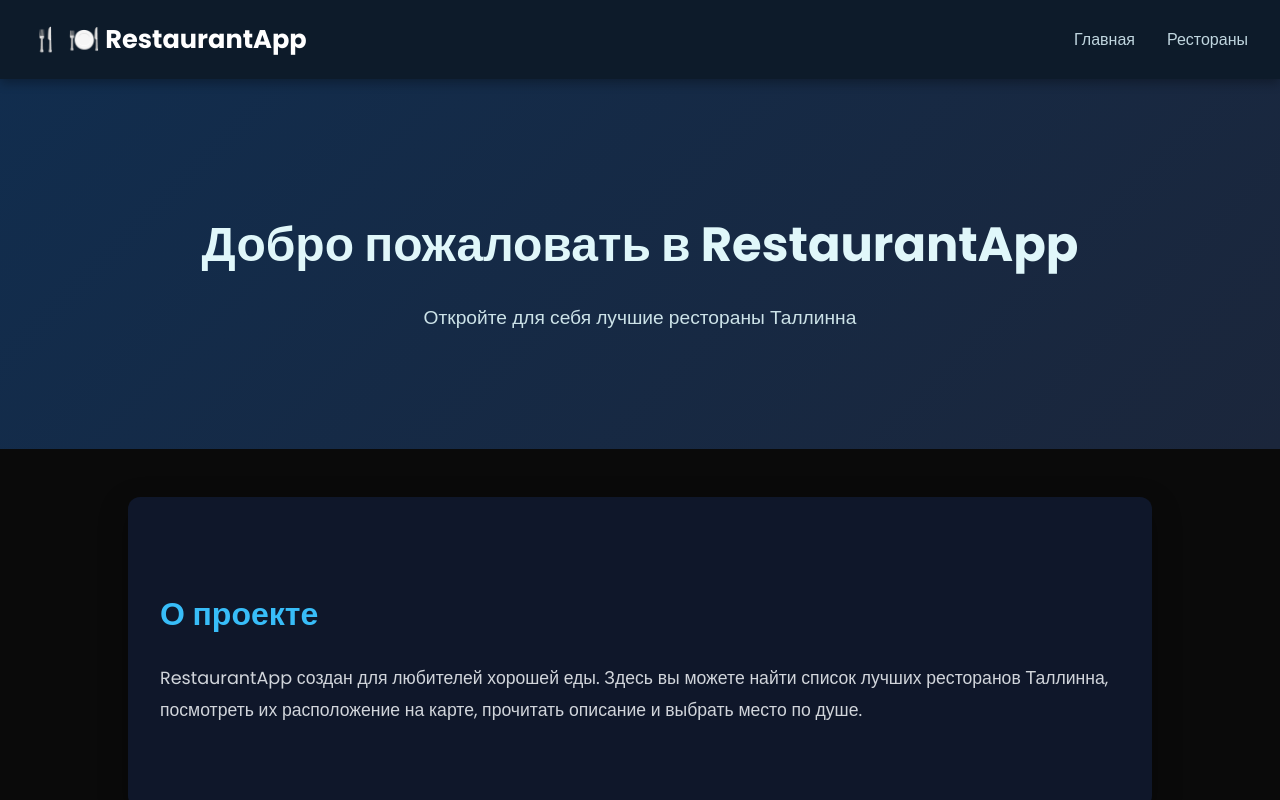
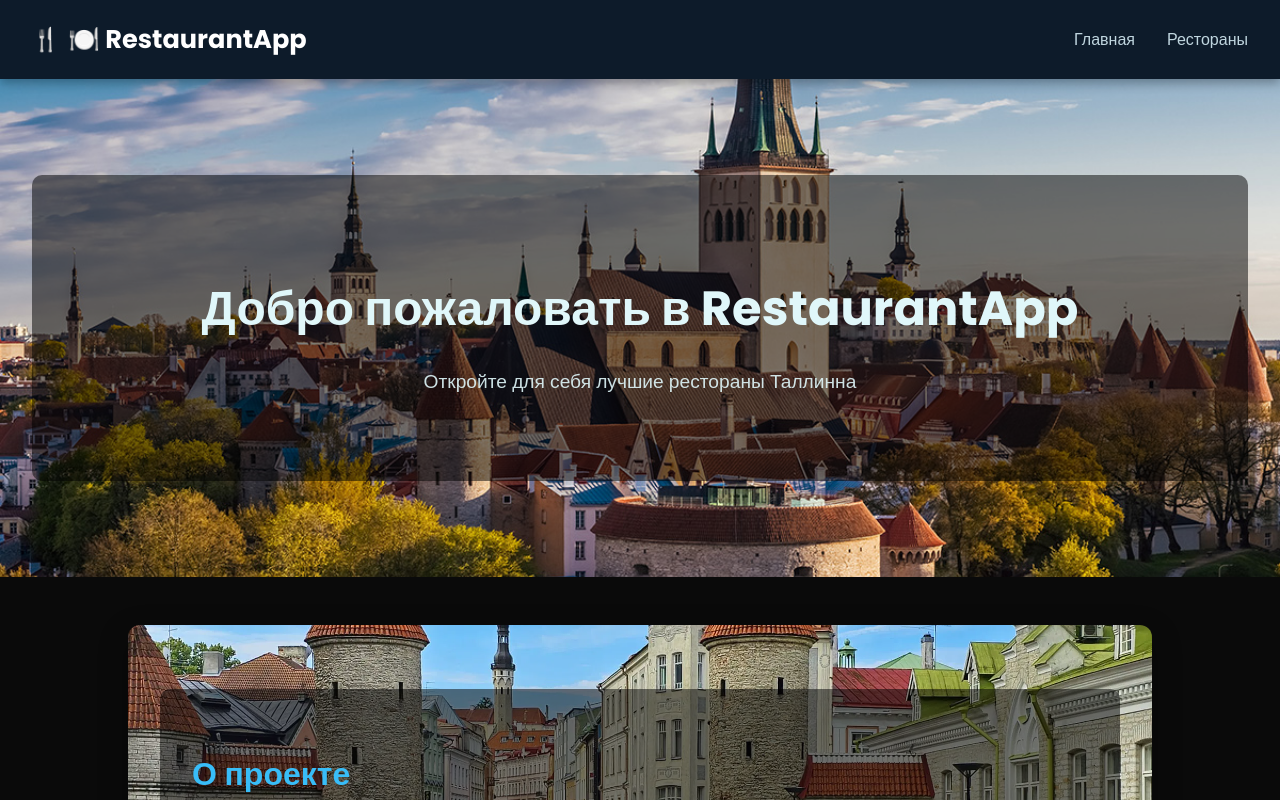
Before and after one commit to jegor21/Restaurant-App, a React (Create React App) app in the folder restaurant-app/: page / in a window 1280 px wide. Shown: the top 800 px of the page. Built offline with nearby package versions, Linux system fonts and the light colour scheme; the HTML template or start-up script is replaced by a standard one.

Commit message:
add animated images for frontend

```diff
--- a/restaurant-app/src/Home.css
+++ b/restaurant-app/src/Home.css
@@ -1,10 +1,25 @@
+/* --- Header --- */
 .header {
-    background: linear-gradient(135deg, #112d4e, #1b263b);
+  position: relative;
   padding: 6rem 2rem;
   color: #e0f7fa;
   text-align: center;
+  transition: transform 0.5s ease;
+  overflow: hidden;
 }
 
+.header:hover {
+  transform: scale(1.02);
+}
+
+/* Полупрозрачный фильтр */
+.overlay {
+  background-color: rgba(0, 0, 0, 0.5);
+  padding: 4rem 2rem;
+  border-radius: 10px;
+}
+
+/* Тексты */
 .header h1 {
   font-size: 3rem;
   font-weight: 700;
@@ -17,16 +32,25 @@
   font-weight: 400;
 }
 
+/* --- About Section --- */
 .about {
   padding: 4rem 2rem;
-    background-color: #0f172a;
+  border-radius: 12px;
   max-width: 960px;
   margin: 3rem auto;
-    border-radius: 12px;
-    text-align: left;
   box-shadow: 0 10px 30px rgba(0, 0, 0, 0.3);
+  color: #e0f7fa;
+  position: relative;
+  overflow: hidden;
 }
 
+.about-overlay {
+  background-color: rgba(0, 0, 0, 0.5);
+  padding: 2rem;
+  border-radius: 10px;
+}
+
+/* Заголовки */
 .about h2 {
   font-size: 2rem;
   color: #38bdf8;
@@ -35,12 +59,12 @@
 }
 
 .about p {
-    color: #d1d5db;
   font-size: 1.1rem;
   line-height: 1.8;
   font-weight: 400;
 }
 
+/* --- Footer --- */
 .footer {
   background-color: #0d1b2a;
   padding: 1.5rem;
@@ -50,6 +74,7 @@
   margin-top: auto;
 }
 
+/* --- Responsive --- */
 @media (max-width: 768px) {
   .header h1 {
       font-size: 2rem;
--- a/restaurant-app/src/Home.js
+++ b/restaurant-app/src/Home.js
@@ -4,17 +4,35 @@ import './Home.css';
 function Home() {
   return (
     <>
-      <header className="header">
+      <header
+        className="header"
+        style={{
+          backgroundImage: "url('/images/tallinn-header.jpg')",
+          backgroundSize: 'cover',
+          backgroundPosition: 'center'
+        }}
+      >
+        <div className="overlay">
           <h1>Добро пожаловать в RestaurantApp</h1>
           <p>Откройте для себя лучшие рестораны Таллинна</p>
+        </div>
       </header>
 
-      <section className="about">
+      <section
+        className="about"
+        style={{
+          backgroundImage: "url('/images/tallinn-about.jpg')",
+          backgroundSize: 'cover',
+          backgroundPosition: 'center'
+        }}
+      >
+        <div className="about-overlay">
           <h2>О проекте</h2>
           <p>
             RestaurantApp создан для любителей хорошей еды. Здесь вы можете найти список лучших ресторанов Таллинна,
             посмотреть их расположение на карте, прочитать описание и выбрать место по душе.
           </p>
+        </div>
       </section>
 
       <footer className="footer">
```
Also changed, not shown: restaurant-app/public/images/tallinn-about.jpg (added), restaurant-app/public/images/tallinn-header.jpg (added). Lines whose indentation alone changed are shown as unchanged.
